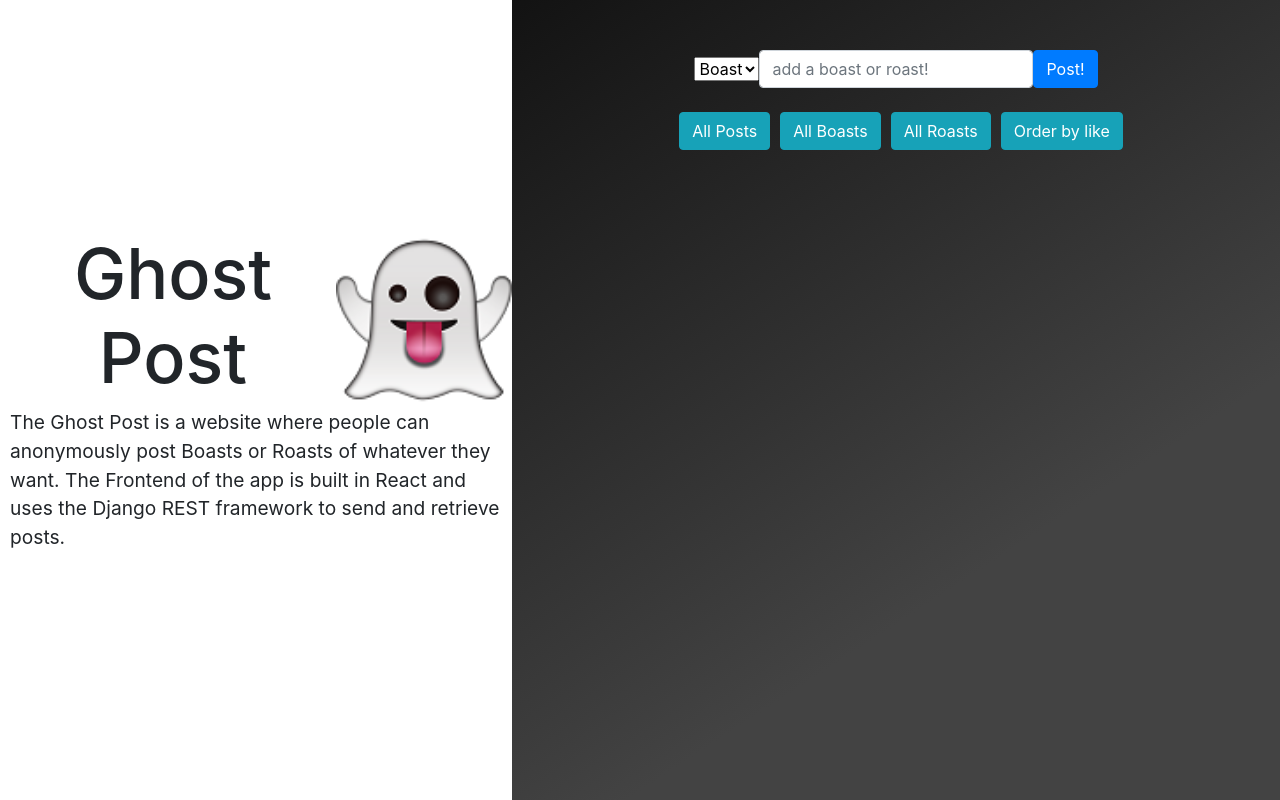
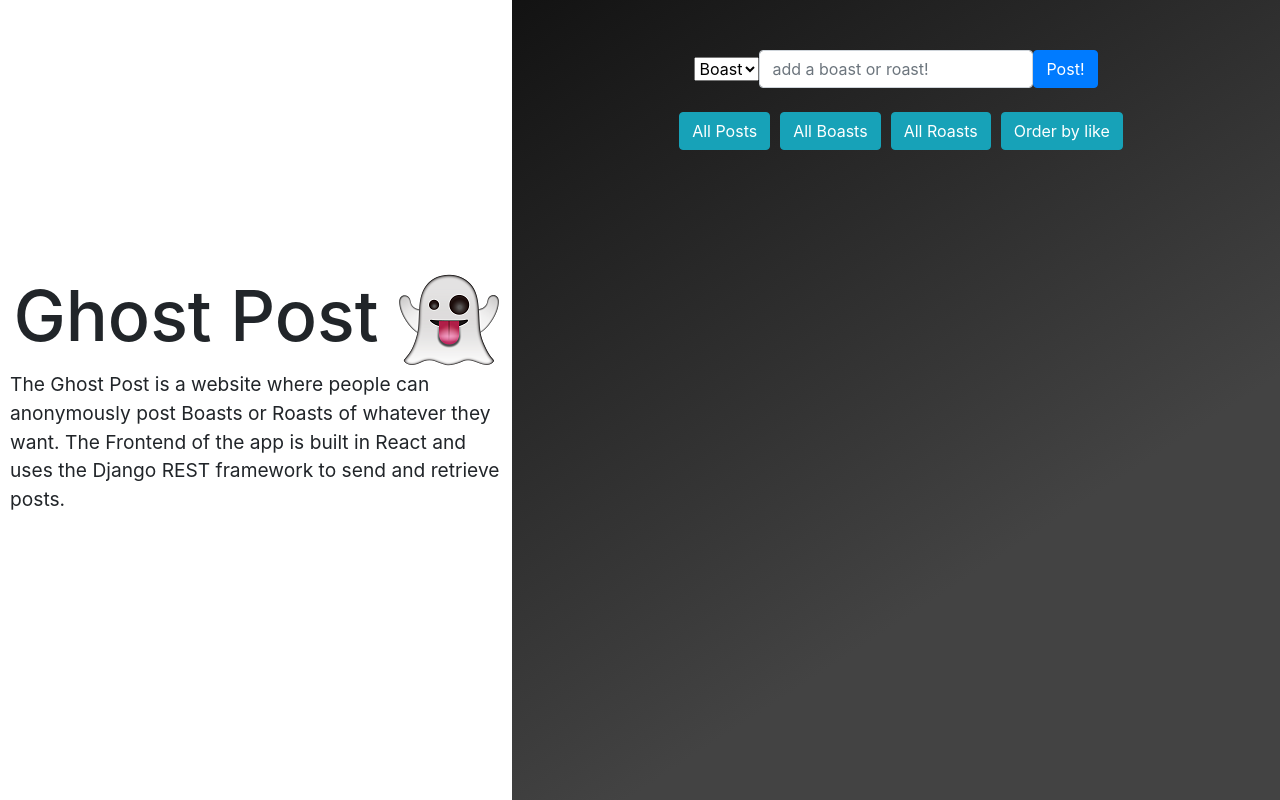
Before and after one commit to cjrojas72/ghostpost-frontend, a React (Create React App) app in the folder ghostpost_front/: page / in a window 1280 px wide. Built offline with nearby package versions, Linux system fonts and the light colour scheme; no server answers.

Commit message:
time include

```diff
--- a/ghostpost_front/package.json
+++ b/ghostpost_front/package.json
@@ -6,8 +6,11 @@
     "@testing-library/jest-dom": "^4.2.4",
     "@testing-library/react": "^9.5.0",
     "@testing-library/user-event": "^7.2.1",
+    "moment": "^2.27.0",
+    "moment-timezone": "^0.5.31",
     "react": "^16.13.1",
     "react-dom": "^16.13.1",
+    "react-moment": "^0.9.7",
     "react-scripts": "3.4.1"
   },
   "scripts": {
--- a/ghostpost_front/public/custom.css
+++ b/ghostpost_front/public/custom.css
@@ -7,7 +7,6 @@ body {
 #title-header {
   text-align: center;
   font-size: 70px;
-  margin-left: 30px;
   margin-right: 20px;
 }
 
@@ -28,6 +27,11 @@ body {
   display: flex;
 }
 
+.center-tool {
+  align-items: center;
+  justify-content: center;
+}
+
 #root {
   margin-left: auto;
   margin-right: auto;
--- a/ghostpost_front/public/index.html
+++ b/ghostpost_front/public/index.html
@@ -31,7 +31,7 @@
     <noscript>You need to enable JavaScript to run this app.</noscript>
     <div class="flex-tool">
       <div id="banner">
-        <div class="flex-tool">
+        <div class="flex-tool center-tool">
           <h1 id="title-header">Ghost Post</h1>
           <img src="Ghost_Emoji.png" alt="ghost pic" />
         </div>
--- a/ghostpost_front/src/App.js
+++ b/ghostpost_front/src/App.js
@@ -3,6 +3,7 @@ import "./App.css";
 import Card from "react-bootstrap/Card";
 import Button from "react-bootstrap/Button";
 import "bootstrap/dist/css/bootstrap.min.css";
+import Moment from "react-moment";
 
 class App extends React.Component {
   constructor(props) {
@@ -33,7 +34,10 @@ class App extends React.Component {
   }
 
   onSubmit = (e) => {
+    e.preventDefault();
+    // helps to give post a random id
     let randomSTR = Math.random().toString(36).substr(2, 6);
+    // end
     const formData = {
       post_id: randomSTR,
       choice: this.state.choice,
@@ -49,9 +53,9 @@ class App extends React.Component {
       .then((res) => res.json())
       .then((data) => {
         console.log(data);
+        this.setState({ body: "" });
         this.updateState();
       });
-    e.preventDefault();
   };
 
   // updates state for post body
@@ -106,6 +110,7 @@ class App extends React.Component {
       });
   };
 
+  //handles liking a post
   like_action = (id) => {
     fetch(`http://127.0.0.1:8000/posts/${id}/likeview`)
       .then((res) => res.json())
@@ -116,6 +121,7 @@ class App extends React.Component {
     // alert("like " + id);
   };
 
+  //handles disliking a post
   dislike_action = (id) => {
     fetch(`http://127.0.0.1:8000/posts/${id}/dislikeview`)
       .then((res) => res.json())
@@ -126,6 +132,7 @@ class App extends React.Component {
     // alert("dislike " + id);
   };
 
+  //handles deleting a post
   delete_action = (id) => {
     fetch(`http://127.0.0.1:8000/posts/${id}/deleteview`)
       .then((res) => res.json())
@@ -194,7 +201,10 @@ class App extends React.Component {
               <div key={id}>
                 <Card key={id} style={{ width: "600px", margin: "5px" }}>
                   <Card.Body>
-                    <Card.Title>{choiceString}</Card.Title>
+                    <Card.Title>
+                      {choiceString}
+                      <Moment parse="YYYY-MM-DD">{post.date_time}</Moment>
+                    </Card.Title>
                     <Card.Text>{post.body}</Card.Text>
 
                     <hr></hr>
```
Also changed, not shown: 1 other file (tests, documents, lock files or other folders).
